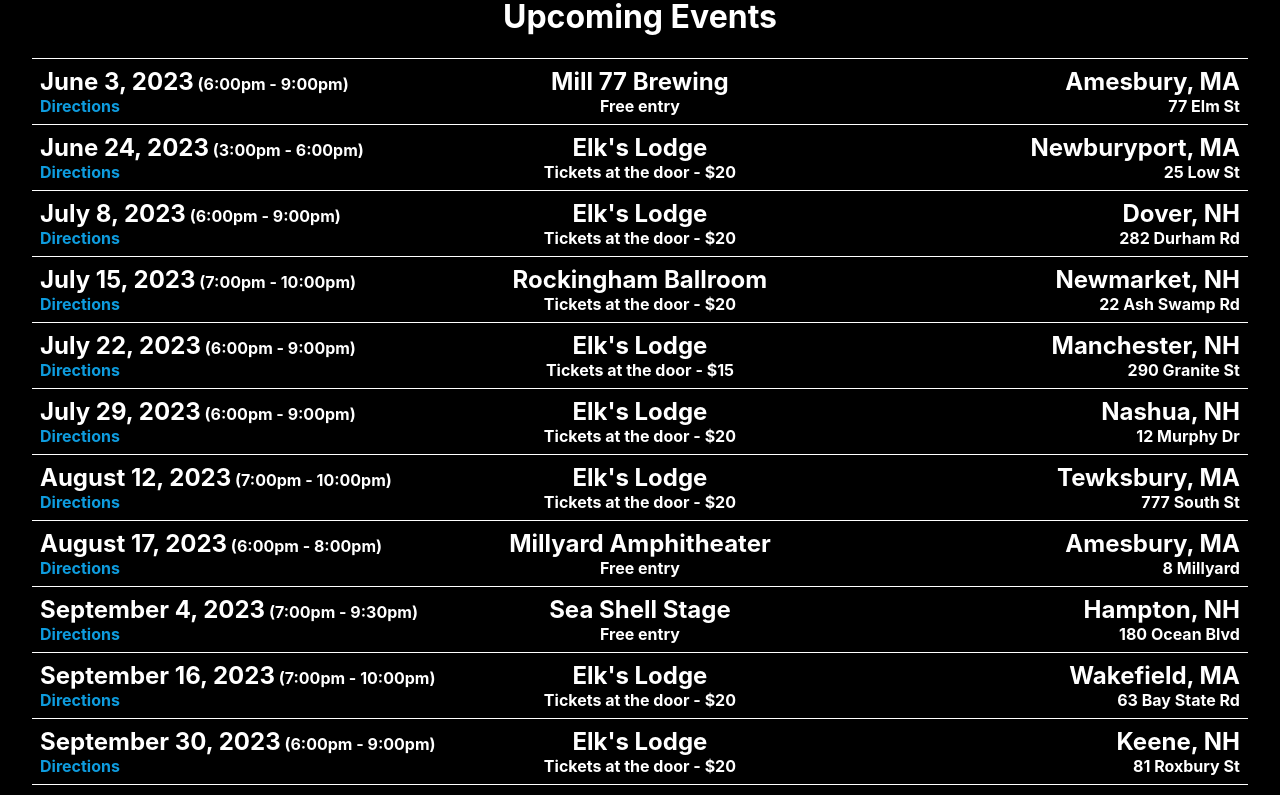
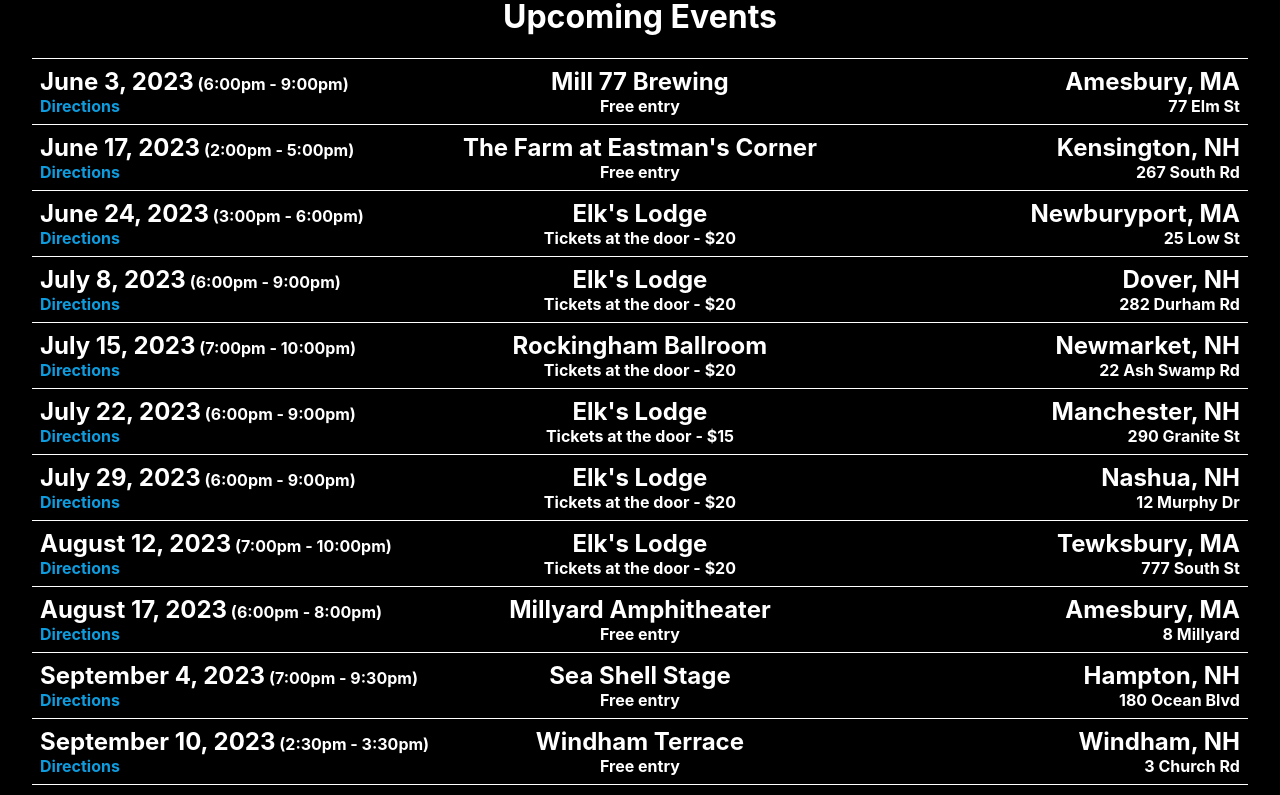
Before and after one commit to TheTiiiim/The-GemsTones-Website, a Next.js app: page /dates in a window 1280 px wide. Shown: the part 360-1155 px from the top of the page. Built offline with nearby package versions, Linux system fonts and the light colour scheme; a web font is replaced by a local one.

Commit message:
add 2 dates

```diff
--- a/pages/dates.tsx
+++ b/pages/dates.tsx
@@ -21,6 +21,15 @@ const Dates: NextPage = () => {
           <p className={styles.cityState}>Amesbury, MA</p>
           <p className={styles.address}>77 Elm St</p>
           <div className={styles.directionsButton}><a target="_blank" href="https://goo.gl/maps/HJVhzN2AftwmzAkv9" rel="noreferrer">Directions</a></div>
+        </li>
+
+        <li>
+          <div className={styles.dateTime}><h2>June 17, 2023</h2>&#32;<span className={styles.time}>(2:00pm - 5:00pm)</span></div>
+          <p className={styles.venue}>The Farm at Eastman&apos;s Corner</p>
+          <p className={styles.tickets}>Free entry</p>
+          <p className={styles.cityState}>Kensington, NH</p>
+          <p className={styles.address}>267 South Rd</p>
+          <div className={styles.directionsButton}><a target="_blank" href="https://goo.gl/maps/Zj8forMucSkAHgoM6" rel="noreferrer">Directions</a></div>
         </li>
 
         <li>
@@ -93,6 +102,15 @@ const Dates: NextPage = () => {
           <p className={styles.cityState}>Hampton, NH</p>
           <p className={styles.address}>180 Ocean Blvd</p>
           <div className={styles.directionsButton}><a target="_blank" href="https://goo.gl/maps/yrrgyK6EJQ1YY2Tc8" rel="noreferrer">Directions</a></div>
+        </li>
+
+        <li>
+          <div className={styles.dateTime}><h2>September 10, 2023</h2>&#32;<span className={styles.time}>(2:30pm - 3:30pm)</span></div>
+          <p className={styles.venue}>Windham Terrace</p>
+          <p className={styles.tickets}>Free entry</p>
+          <p className={styles.cityState}>Windham, NH</p>
+          <p className={styles.address}>3 Church Rd</p>
+          <div className={styles.directionsButton}><a target="_blank" href="https://goo.gl/maps/HezY3cXWT2qCkL21A" rel="noreferrer">Directions</a></div>
         </li>
 
         <li>
```
